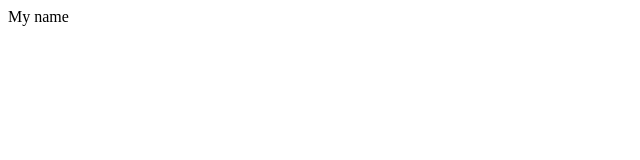
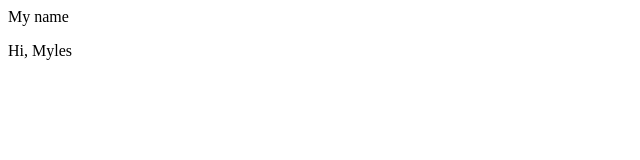
Before and after one commit to MJFancyPants/New_Project, a plain HTML site: page index.html in a window 1280 px wide. Shown: the full height of the page, 0-640 px from the left. Drawn offline with Linux system fonts and the light colour scheme.

Commit message:
changed file

```diff
--- a/index.html
+++ b/index.html
@@ -5,6 +5,7 @@
 </head>
 <body>
 	<p>My name</p>
+	<p>Hi, Myles</p>
 
 </body>
 </html>
```
Also changed, not shown: 1 other file.
